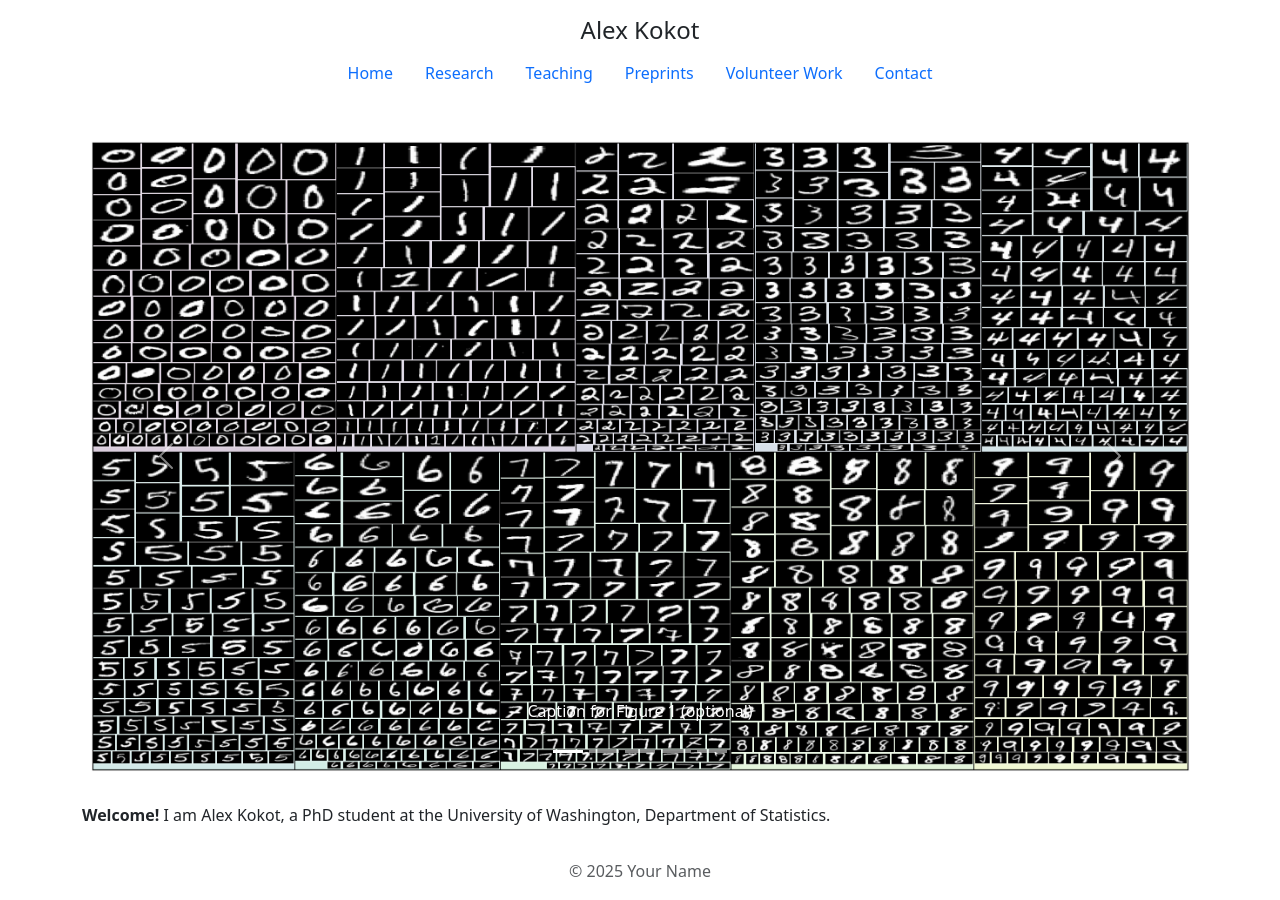
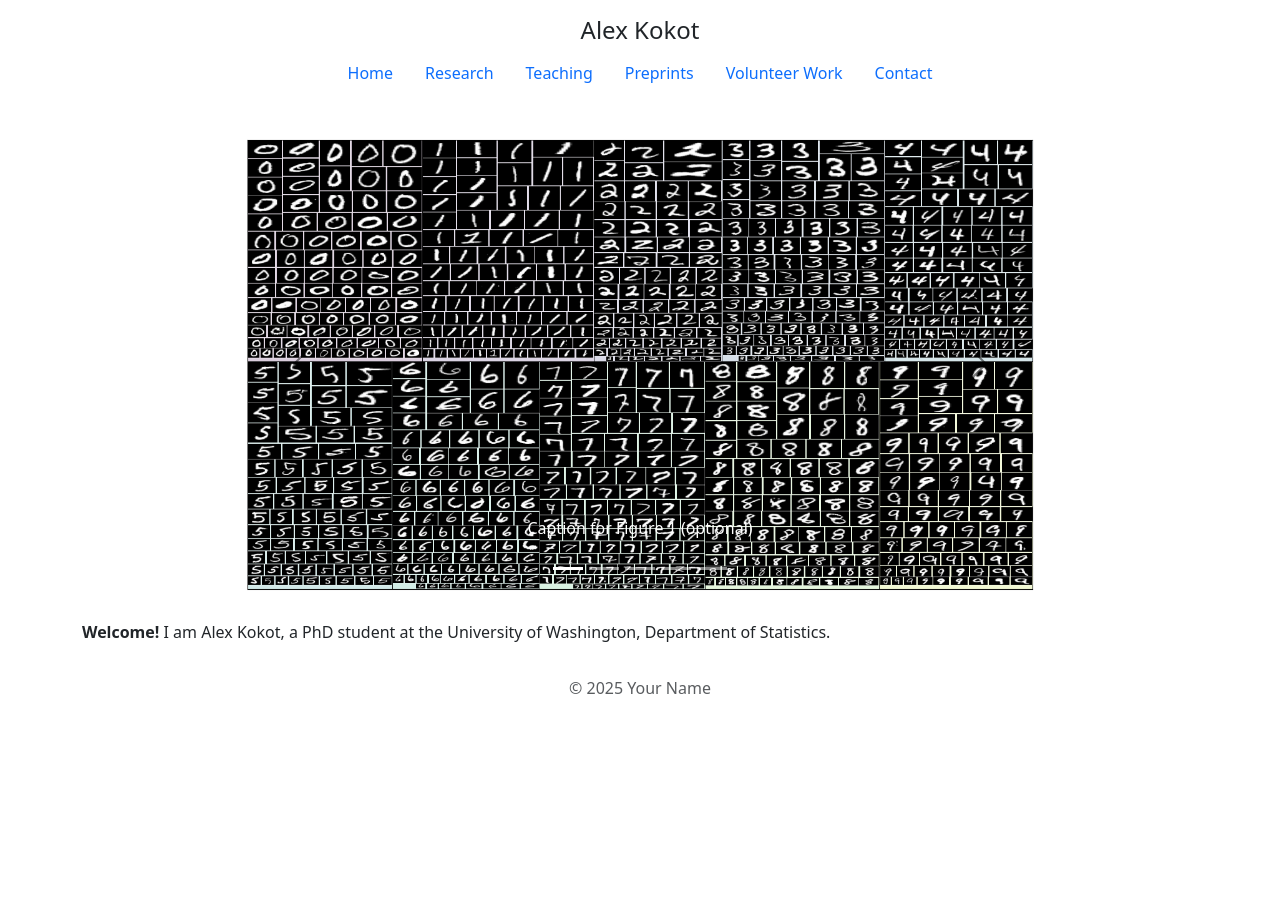
Before and after one commit to amkokot/alex_kokot, a Jekyll site: the page built from index.md, in a window 1280 px wide. Built offline with Jekyll 4.4.1, drawn with Linux system fonts in a browser that asks for light colours.

Commit message:
carousel fix

```diff
--- a/_layouts/main.html
+++ b/_layouts/main.html
@@ -8,7 +8,7 @@
   <link rel="stylesheet"
         href="https://cdn.jsdelivr.net/npm/bootstrap@5.3.0/dist/css/bootstrap.min.css" />
   <!-- Your custom styles to override or add to Bootstrap -->
-  <link rel="stylesheet" href="/assets/css/styles.css" />
+  <link rel="stylesheet" href="/alex_kokot/assets/css/styles.css" />
 </head>
 <body>
   <!-- Header and Navigation -->
--- /dev/null
+++ b/assets/CSS/styles.css
@@ -0,0 +1,18 @@
+/* 1. Constrain the carousel’s overall width and center it */
+#researchCarousel {
+  max-width: 800px;      /* whatever max you like (e.g. 600px, 700px…) */
+  margin: 0 auto;        /* horizontally center in its container */
+}
+
+/* 2. Make each slide’s image fill that container but preserve aspect ratio */
+#researchCarousel .carousel-item img {
+  width: 100%;           /* fill the carousel’s width */
+  height: auto;          /* scale height to match, preserving ratio */
+  object-fit: contain;   /* prevents cropping if container has fixed height */
+}
+
+/* 3. Turn the default white arrow icons to black */
+.carousel-control-prev-icon,
+.carousel-control-next-icon {
+  filter: invert(1);     /* invert white→black */
+}
```
